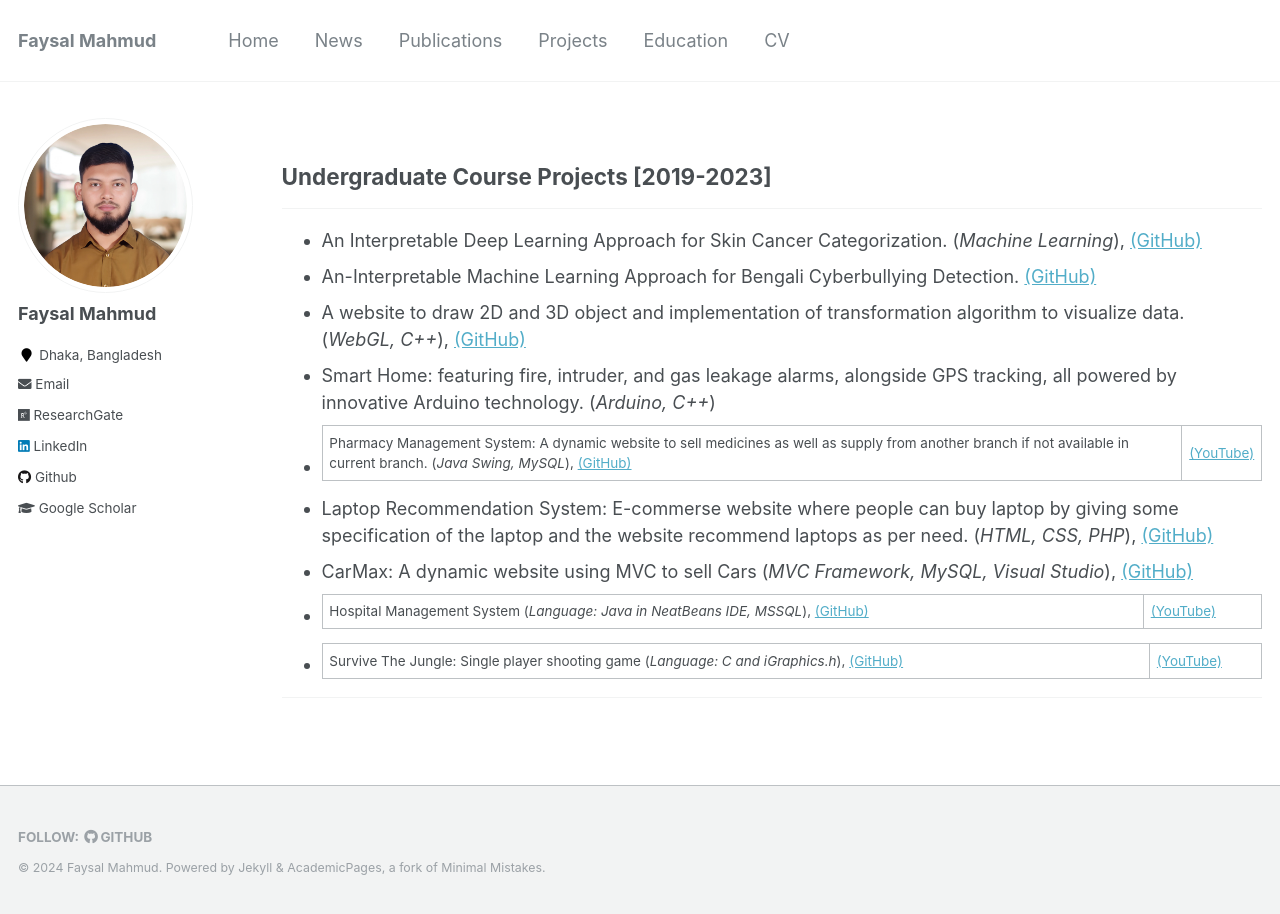
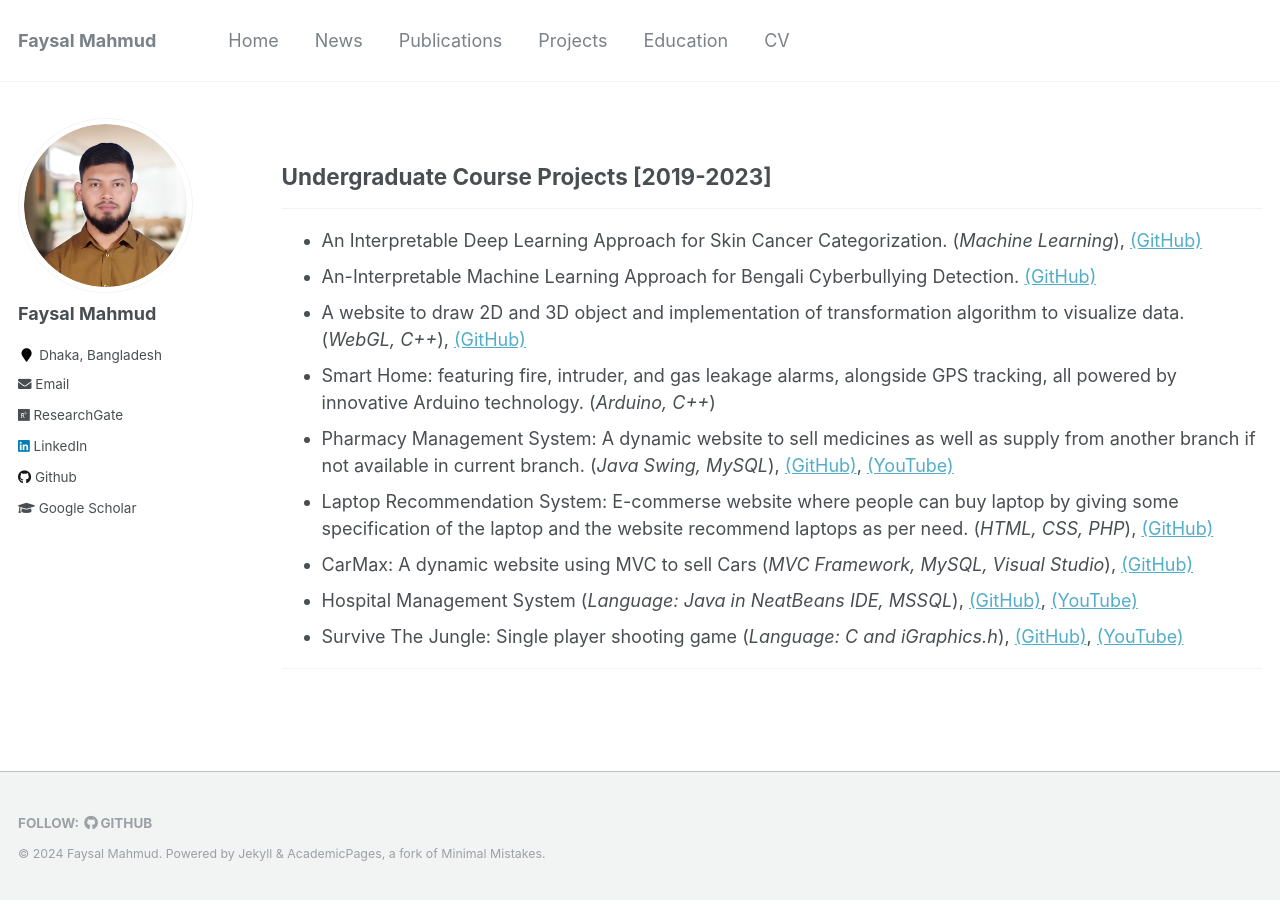
Before and after one commit to Faysal-MD/Faysal-MD.github.io, a Jekyll site: the page built from _pages/projects.md, in a window 1280 px wide. Built offline with Jekyll 4.4.1, drawn with Linux system fonts in a browser that asks for light colours.

```diff
--- a/_pages/projects.md
+++ b/_pages/projects.md
@@ -29,10 +29,10 @@ author_profile: true
 * An-Interpretable Machine Learning Approach for Bengali Cyberbullying Detection. [(GitHub)](https://github.com/Faysal-MD/An-Interpretable-Machine-Learning-Approach-for-Bengali-Cyberbullying-Detection)
 * A website to draw 2D and 3D object and implementation of transformation algorithm to visualize data. (*WebGL, C++*), [(GitHub)](https://github.com/Faysal-MD/Computer-Graphics-Project)
 * Smart Home: featuring fire, intruder, and gas leakage alarms, alongside GPS tracking, all powered by innovative Arduino technology. (*Arduino, C++*)
-* Pharmacy Management System: A dynamic website to sell medicines as well as supply from another branch if not available in current branch. (*Java Swing, MySQL*), [(GitHub)](https://github.com/Faysal-MD/Pharmacy-Management-System) | [(YouTube)](https://www.youtube.com/watch?v=gLb2J715sDQ)
+* Pharmacy Management System: A dynamic website to sell medicines as well as supply from another branch if not available in current branch. (*Java Swing, MySQL*), [(GitHub)](https://github.com/Faysal-MD/Pharmacy-Management-System), [(YouTube)](https://www.youtube.com/watch?v=gLb2J715sDQ)
 * Laptop Recommendation System: E-commerse website where people can buy laptop by giving some specification of the laptop and the website recommend laptops as per need. (*HTML, CSS, PHP*), [(GitHub)](https://github.com/Faysal-MD/Laptop_Recommendation_System)
 * CarMax: A dynamic website using MVC to sell Cars (*MVC Framework, MySQL, Visual Studio*), [(GitHub)](https://github.com/Faysal-MD/car-selling-website-asp.net-mvc)
-* Hospital Management System (*Language: Java in NeatBeans IDE, MSSQL*), [(GitHub)](https://github.com/Faysal-MD/Hospital-Management-System) | [(YouTube)](https://www.youtube.com/watch?v=A-H47jyVRrw)
-* Survive The Jungle: Single player shooting game (*Language: C and iGraphics.h*), [(GitHub)](https://github.com/Faysal-MD/Survive-The-Jungle) | [(YouTube)](https://www.youtube.com/watch?v=WsX_MIFpMgE)
+* Hospital Management System (*Language: Java in NeatBeans IDE, MSSQL*), [(GitHub)](https://github.com/Faysal-MD/Hospital-Management-System), [(YouTube)](https://www.youtube.com/watch?v=A-H47jyVRrw)
+* Survive The Jungle: Single player shooting game (*Language: C and iGraphics.h*), [(GitHub)](https://github.com/Faysal-MD/Survive-The-Jungle), [(YouTube)](https://www.youtube.com/watch?v=WsX_MIFpMgE)
 
 __________________________________________________
```
